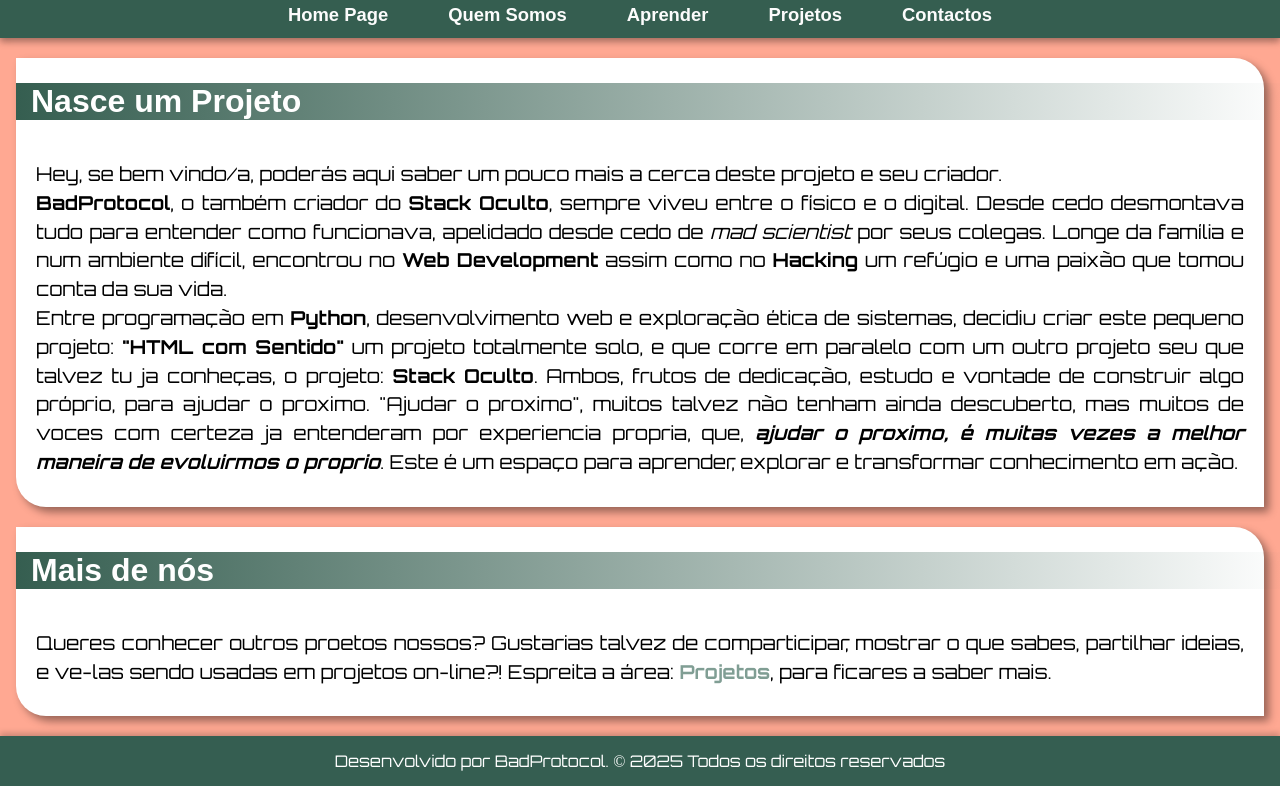
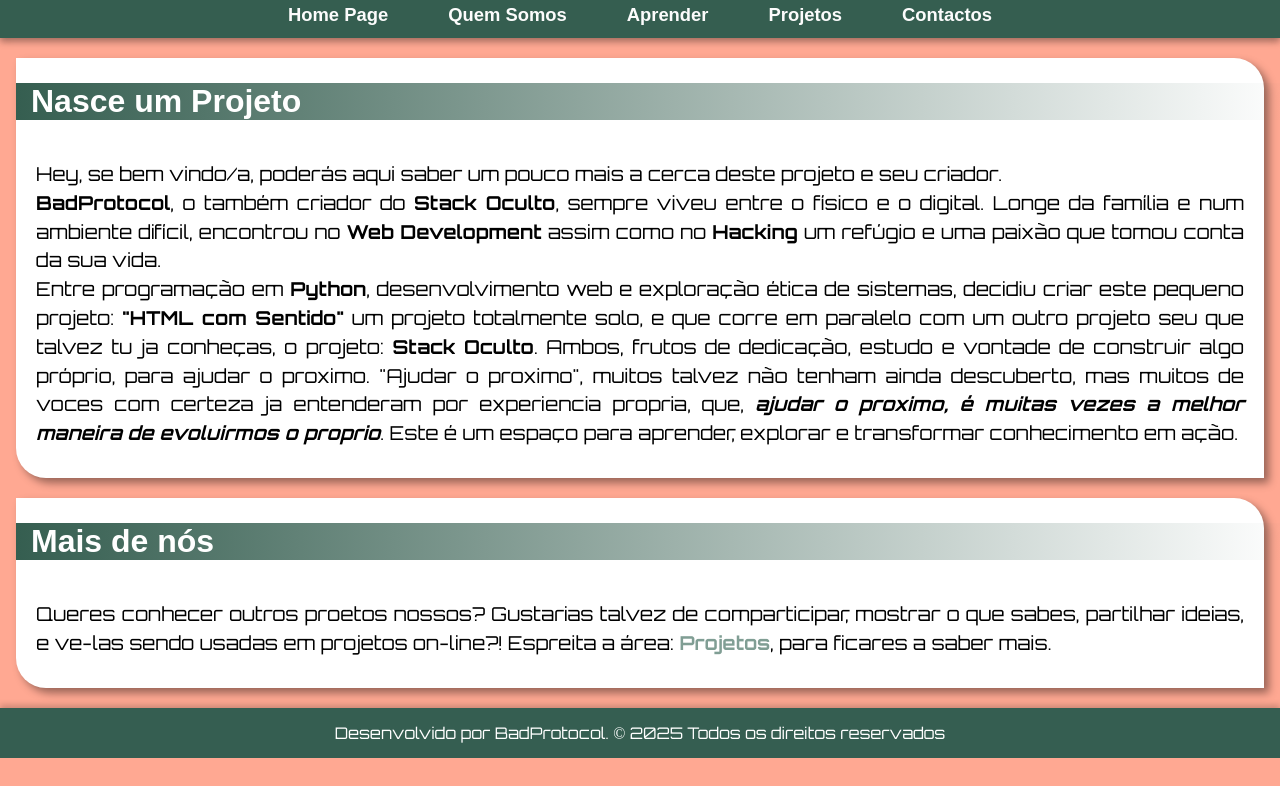
Before and after one commit to Bad-Protocol-official/Webdevelopment, a plain HTML site: page quemsomos.html in a window 1280 px wide. Shown: the part 92-878 px from the top of the page. After the commit the page ends 850 px from the top, so only its background shows below. Drawn offline with Linux system fonts and the light colour scheme; a web font is replaced by a local one.

Commit message:
Refactor project description in quemsomos.html
Removed repetitive mention of 'BadProtocol' and streamlined the narrative.

```diff
--- a/quemsomos.html
+++ b/quemsomos.html
@@ -30,7 +30,7 @@
                     <p>
                         Hey, se bem vindo/a, poderás aqui saber um pouco mais a cerca deste projeto e seu criador.
                         <br>
-                        <strong>BadProtocol</strong>, o também criador do <strong>Stack Oculto</strong>, sempre viveu entre o físico e o digital. Desde cedo desmontava tudo para entender como funcionava, apelidado desde cedo de <em>mad scientist</em> por seus colegas. Longe da família e num ambiente difícil, encontrou no <strong>Web Development</strong> assim como no <strong>Hacking</strong> um refúgio e uma paixão que tomou conta da sua vida.
+                        <strong>BadProtocol</strong>, o também criador do <strong>Stack Oculto</strong>, sempre viveu entre o físico e o digital. Longe da família e num ambiente difícil, encontrou no <strong>Web Development</strong> assim como no <strong>Hacking</strong> um refúgio e uma paixão que tomou conta da sua vida.
                         <br>
                         Entre programação em <strong>Python</strong>, desenvolvimento web e exploração ética de sistemas, decidiu criar este pequeno projeto: <strong>"HTML com Sentido"</strong> um projeto totalmente solo, e que corre em paralelo com um outro projeto seu que talvez tu ja conheças, o projeto: <strong>Stack Oculto</strong>. Ambos, frutos de dedicação, estudo e vontade de construir algo próprio, para ajudar o proximo. "Ajudar o proximo", muitos talvez não tenham ainda descuberto, mas muitos de voces com certeza ja entenderam por experiencia propria, que, <strong><em>ajudar o proximo, é muitas vezes a melhor maneira de evoluirmos o proprio</em></strong>. Este é um espaço para aprender, explorar e transformar conhecimento em ação.
                     </p>
```
